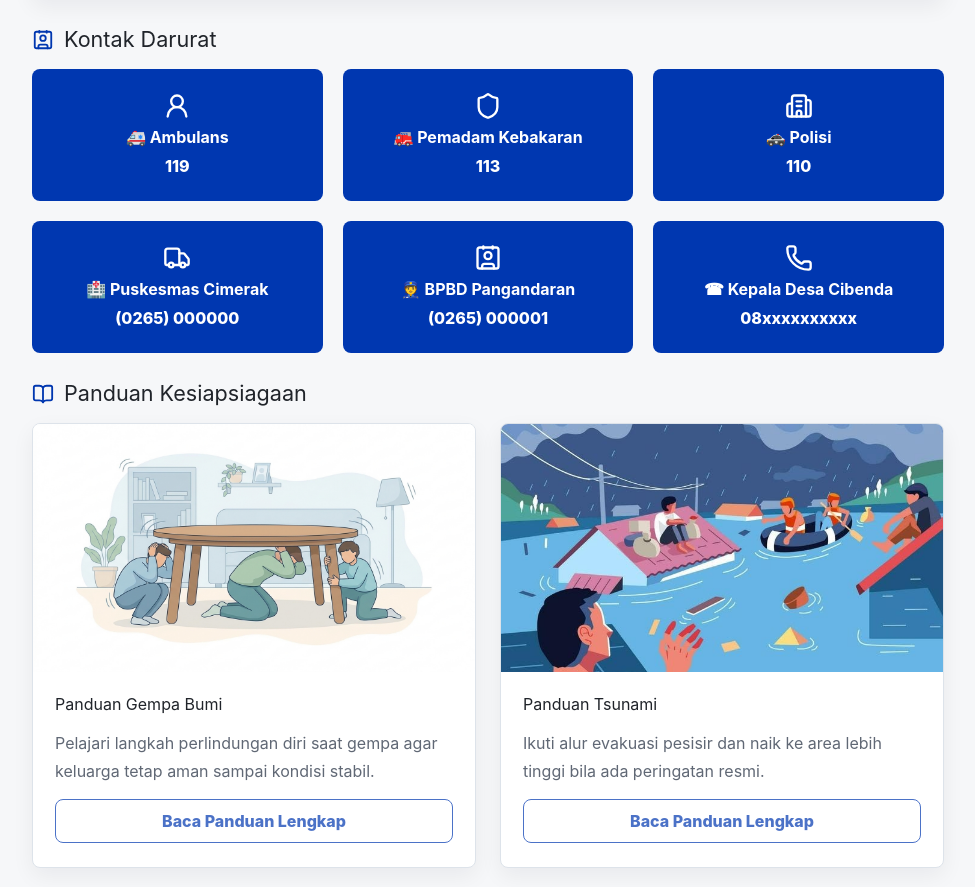
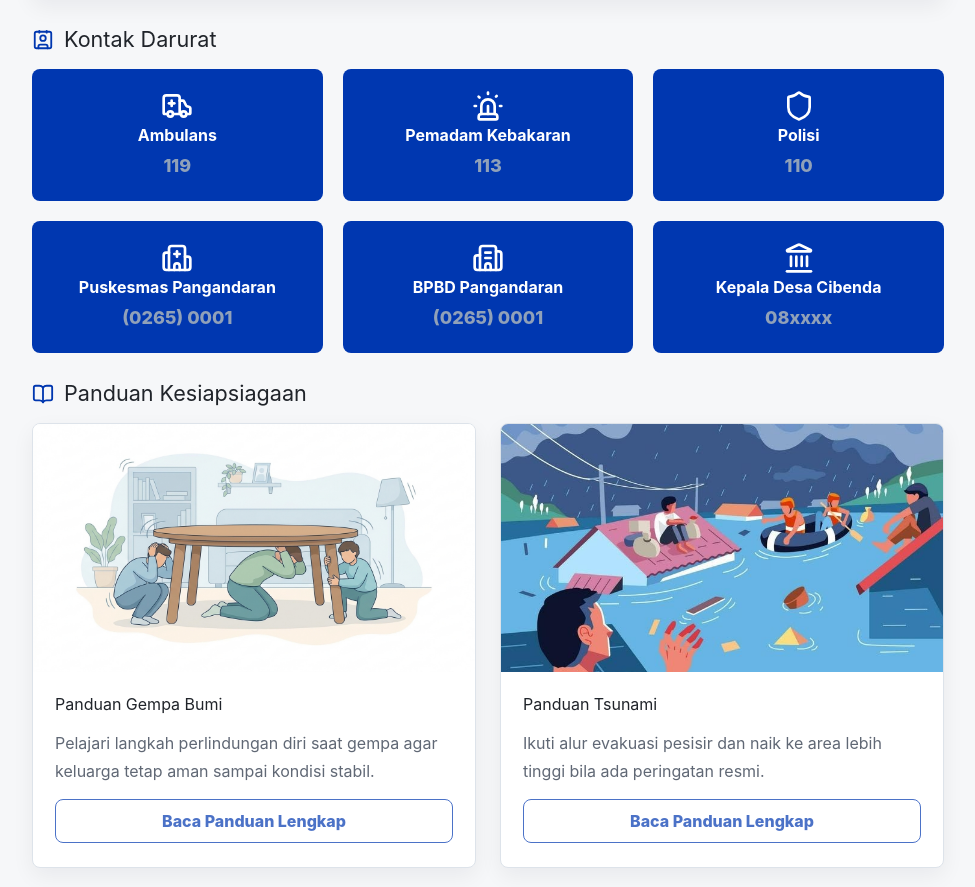
Before and after one commit to Vextronode/sigap_app, a React (Vite) app in the folder apps/frontend/: page / in a window 1280 px wide. Shown: the part 1910-2797 px from the top of the page, without its empty margins (292-1267 px from the left). Built offline with nearby package versions, Linux system fonts and the light colour scheme; no server answers.

Commit message:
feat(contact): hapus emoji, milih icon, text rapih, dan mobile responsif (#25)

```diff
--- a/apps/frontend/src/features/dashboard/components/EmergencyContacts.tsx
+++ b/apps/frontend/src/features/dashboard/components/EmergencyContacts.tsx
@@ -1,4 +1,4 @@
-import { Building2, Contact, Phone, Shield, Truck, UserRound } from "lucide-react";
+import { Building2, Contact, Phone, Shield, Ambulance, Hospital, Landmark, Siren } from "lucide-react";
 import { SectionHeader } from "../../../components/common/SectionHeader";
 import { CardSkeleton } from "../../../components/ui/Skeleton";
 import type { EmergencyContact } from "../../../types/dashboard";
@@ -10,7 +10,14 @@ type EmergencyContactsProps = {
   isError?: boolean;
 };
 
-const icons = [UserRound, Shield, Building2, Truck, Contact, Phone];
+const iconMap: Record<string, React.ComponentType<{ size?: number; className?: string }>> = {
+  "ambulans": Ambulance,
+  "pemadam": Siren,
+  "polisi": Shield,
+  "puskesmas": Hospital,
+  "bpbd": Building2,
+  "kepala desa": Landmark,
+};
 
 export const EmergencyContacts = ({ contacts, isLoading = false, isError = false }: EmergencyContactsProps) => {
   const displayContacts = isError || contacts.length === 0 ? dummyContacts : contacts;
@@ -26,20 +33,25 @@ export const EmergencyContacts = ({ contacts, isLoading = false, isError = false
         </div>
       ) : (
         <div className="contact-grid">
-          {displayContacts.map((contact, index) => {
-            const Icon = icons[index % icons.length];
+          {displayContacts.map((contact) => {
+            const lowerInst = contact.institution.toLowerCase();
+            const matchedKey = Object.keys(iconMap).find(key => lowerInst.includes(key));
+            const Icon = matchedKey ? iconMap[matchedKey] : Phone;
+
             const phone = contact.phone ?? contact.phoneNumber ?? "";
-            const isNationalCenter = phone === "112" || contact.institution.toLowerCase().includes("call center");
+            const isNationalCenter = phone === "112" || lowerInst.includes("call center");
 
             return (
               <a
-                className={`contact-card ${isNationalCenter ? "contact-card--danger" : ""}`}
+                className={`text-base contact-card ${isNationalCenter ? "contact-card--danger" : ""}`}
                 href={phone ? `tel:${phone}` : undefined}
                 key={`${contact.institution}-${phone}`}
               >
-                <Icon size={28} aria-hidden="true" />
+                <Icon size={32} aria-hidden="true" />
                 <strong>{contact.institution}</strong>
-                <span>{phone || "Nomor belum tersedia"}</span>
+                <span className={`text-lg font-normal mt-1
+                  ${isNationalCenter ? "text-red-200" : "text-slate-400"}`}
+                >{phone || "Nomor belum tersedia"}</span>
               </a>
             );
           })}
--- a/apps/frontend/src/features/dashboard/data/dummyData.ts
+++ b/apps/frontend/src/features/dashboard/data/dummyData.ts
@@ -106,12 +106,12 @@ export const dummyAnnouncements: Announcement[] = [
 ];
 
 export const dummyContacts: EmergencyContact[] = [
-  { institution: "\u{1F691} Ambulans", phone: "119" },
-  { institution: "\u{1F692} Pemadam Kebakaran", phone: "113" },
-  { institution: "\u{1F693} Polisi", phone: "110" },
-  { institution: "\u{1F3E5} Puskesmas Cimerak", phone: "(0265) 000000" },
-  { institution: "\u{1F46E} BPBD Pangandaran", phone: "(0265) 000001" },
-  { institution: "\u260E Kepala Desa Cibenda", phone: "08xxxxxxxxxx" },
+  { institution: "Ambulans", phone: "119" },
+  { institution: "Pemadam Kebakaran", phone: "113" },
+  { institution: "Polisi", phone: "110" },
+  { institution: "Puskesmas Pangandaran", phone: "(0265) 0001" },
+  { institution: "BPBD Pangandaran", phone: "(0265) 0001" },
+  { institution: "Kepala Desa Cibenda", phone: "08xxxx" },
 ];
 
 export type PreparednessGuideItem = {
```
